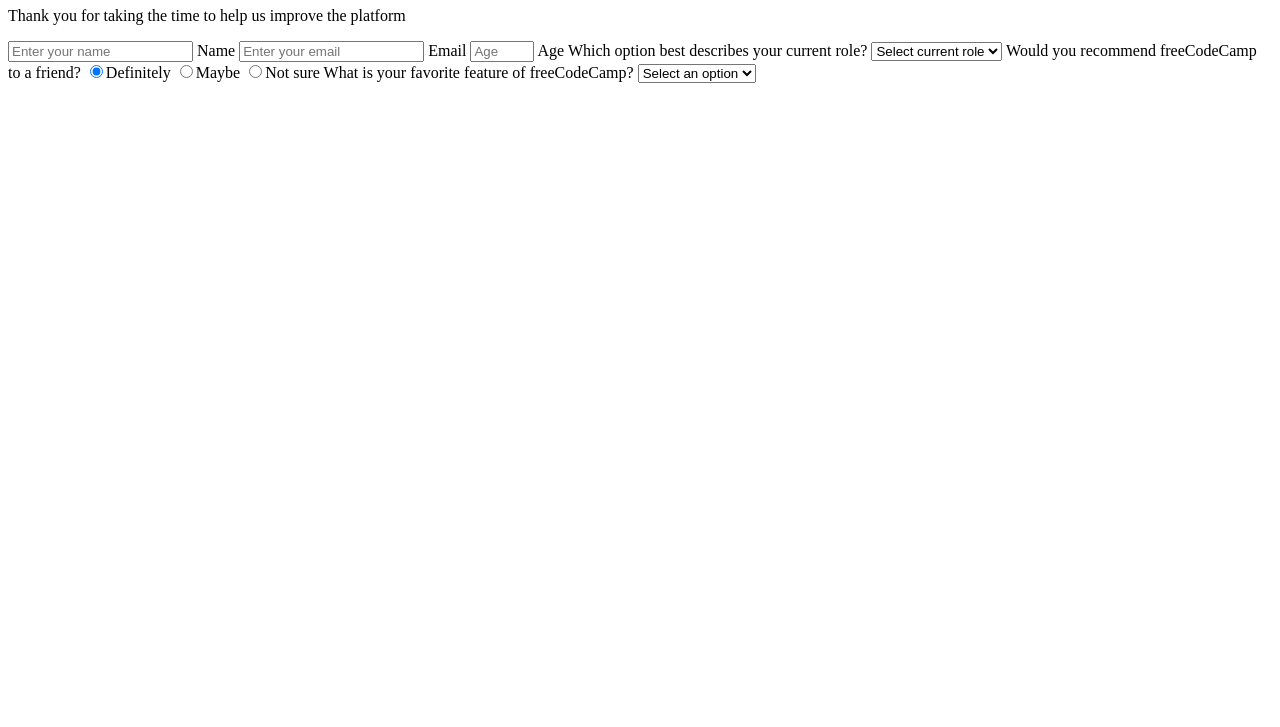
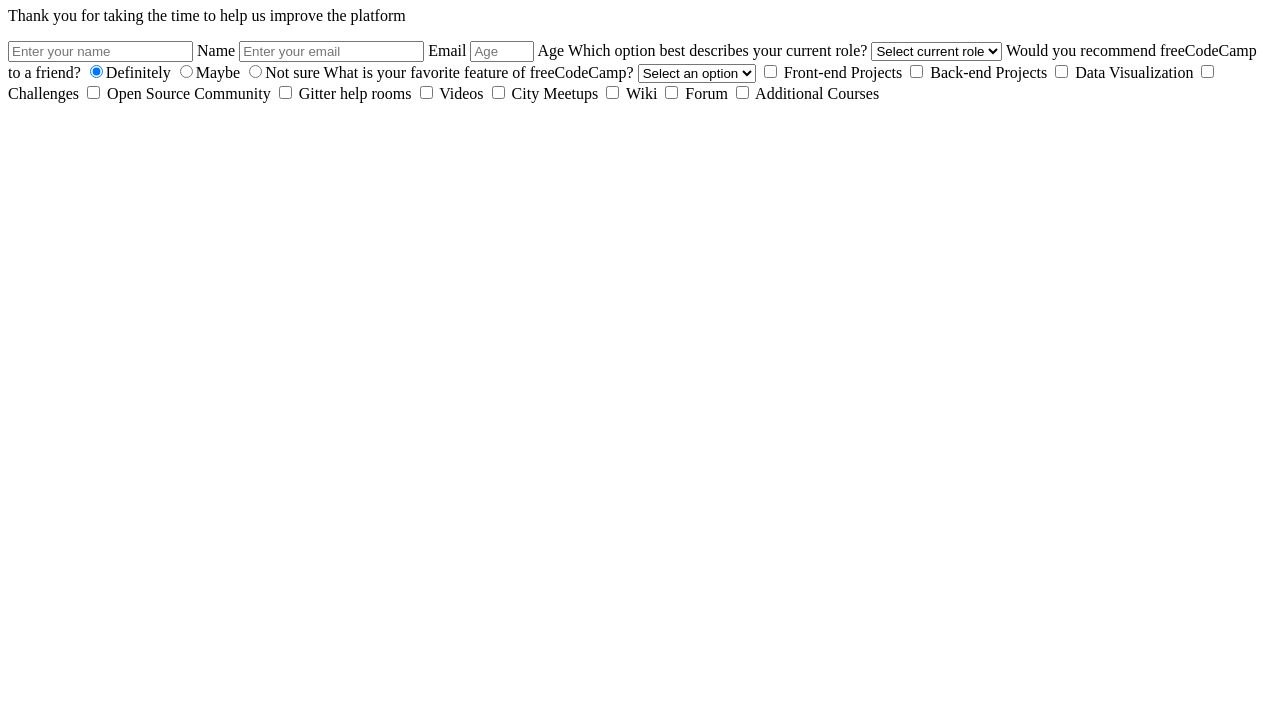
Before and after one commit to Raguf/Survey-Form, a plain HTML site: page index.html in a window 1280 px wide. Shown: the part 73-800 px from the top of the page. Drawn offline with Linux system fonts and the light colour scheme.

Commit message:
Add several html codes

```diff
--- a/index.html
+++ b/index.html
@@ -49,6 +49,19 @@
           <option value="">Open Source</option>
         </select>
       </label>
+      <label for="">
+        <input type="checkbox" name="" id="" /> Front-end Projects
+        <input type="checkbox" name="" id="" /> Back-end Projects
+        <input type="checkbox" name="" id="" /> Data Visualization
+        <input type="checkbox" name="" id="" /> Challenges
+        <input type="checkbox" name="" id="" /> Open Source Community
+        <input type="checkbox" name="" id="" /> Gitter help rooms
+        <input type="checkbox" name="" id="" /> Videos
+        <input type="checkbox" name="" id="" /> City Meetups
+        <input type="checkbox" name="" id="" /> Wiki
+        <input type="checkbox" name="" id="" /> Forum
+        <input type="checkbox" name="" id="" /> Additional Courses
+      </label>
     </form>
   </body>
 </html>
```
